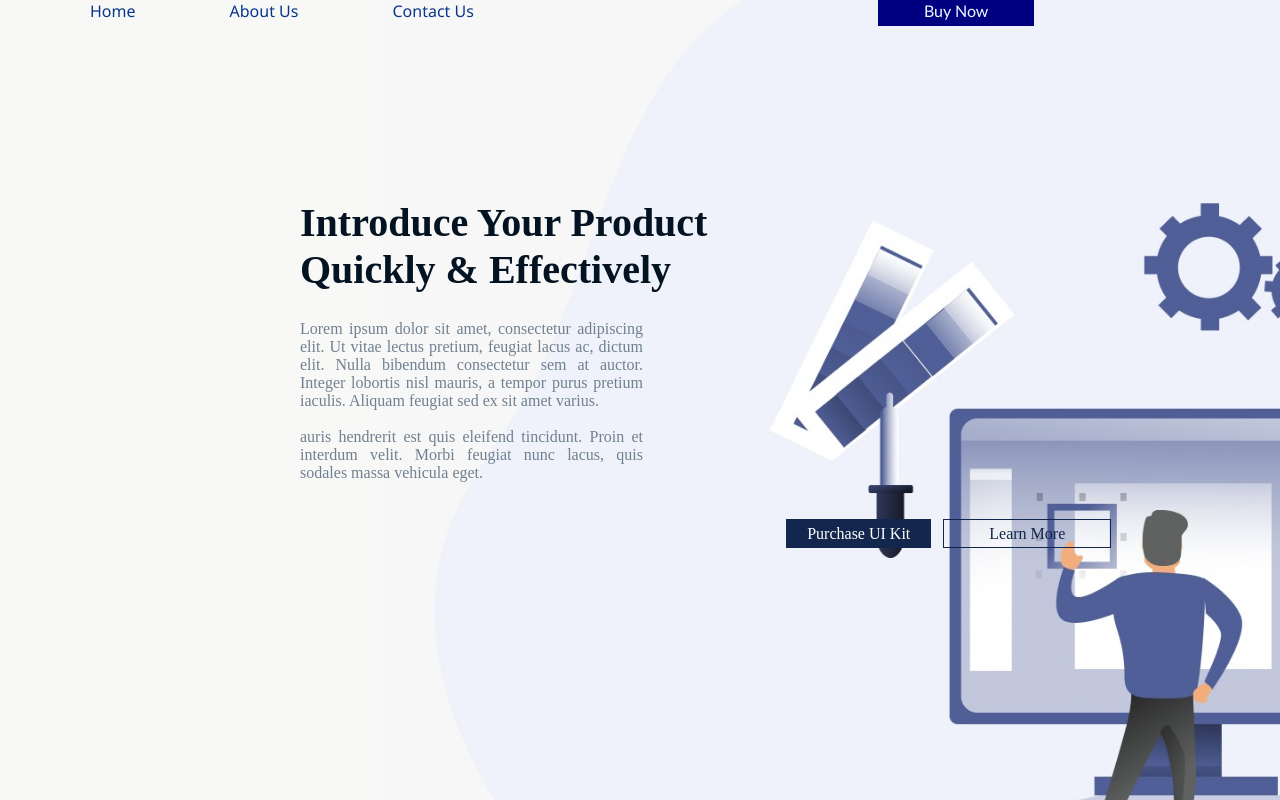
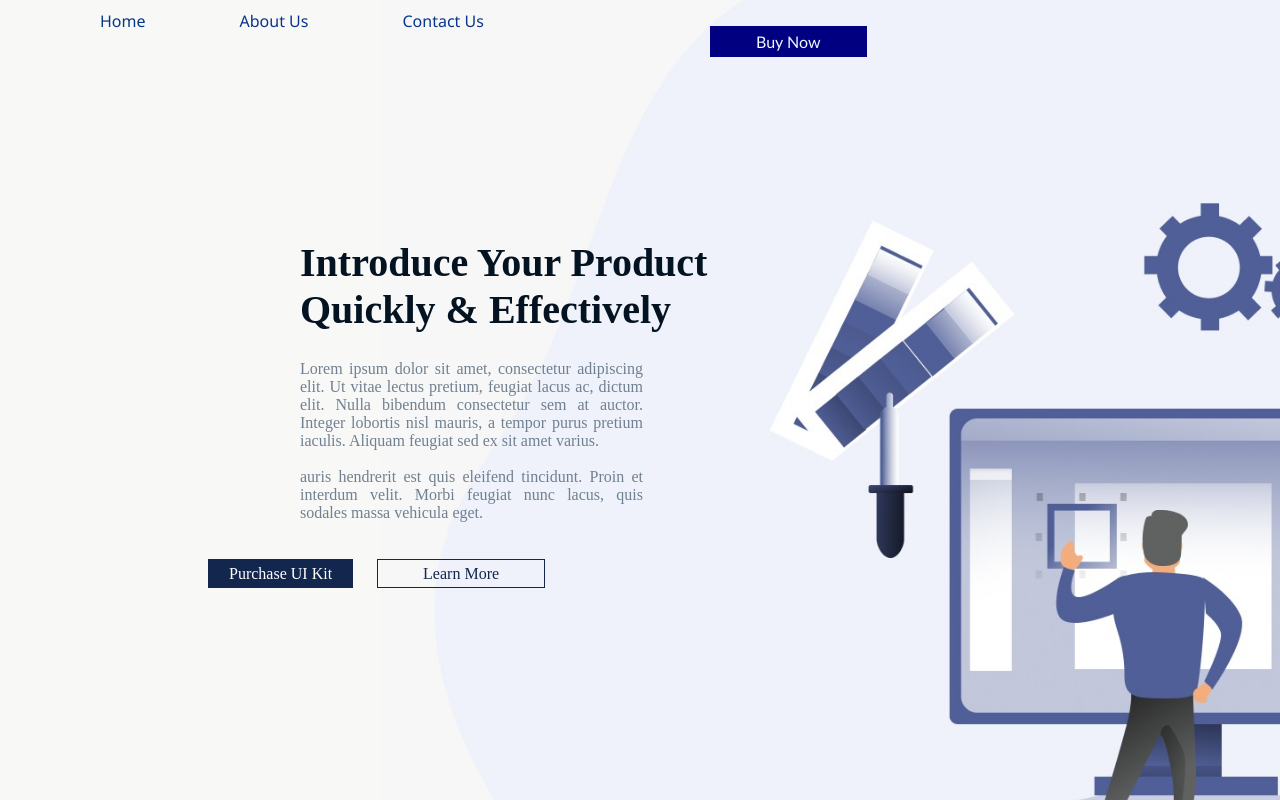
Before and after one commit to atik735/first-project, a plain HTML site: page index2.html in a window 1280 px wide. Drawn offline with Linux system fonts and the light colour scheme.

Commit message:
Update style2.css

```diff
--- a/style2.css
+++ b/style2.css
@@ -16,7 +16,7 @@ header {
     height: 100vh;
 }
 .menu ul {
-    padding: 0px;
+    padding: 10px;
     margin: 0px;
     list-style: none;
 }
@@ -56,7 +56,7 @@ header {
     background-color: navy;
     padding: 5px 45px 5px;
     border: 1px solid navy;
-    margin-left: 400px;
+    margin-left: 700px;
 }
 .menu ul li .buy:hover {
     color: white;
@@ -86,14 +86,16 @@ header {
   margin-right: 65%;
   color: #708090;
 }
+section{
+    margin-right: 52%;
+}
 .btn{
     text-decoration: none;
     background-color: #13264D;
     color: white;
     border: 1px solid #13264D ;
     padding: 5px 20px;
-    margin-left: 280px;
-    margin-right: 8px;
+    margin-right: 20px;
 }
 .btn1{
     text-decoration: none;
```
